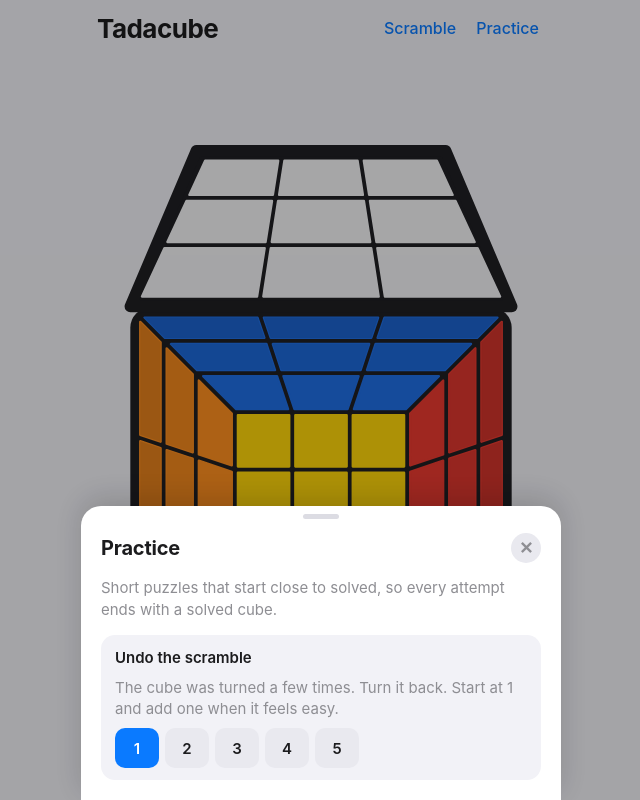
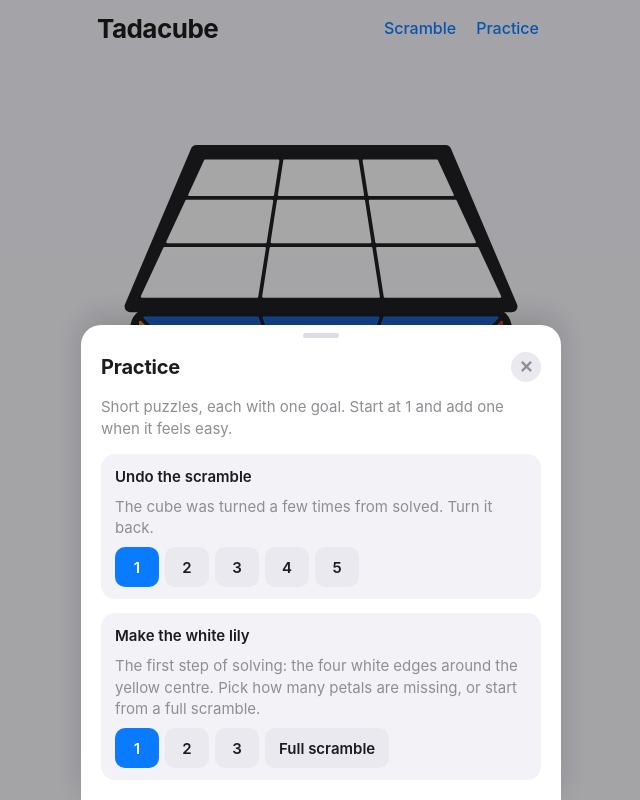
Before and after one commit to vikdoro/cube, a Vue app: page / in a window 1280 px wide. Both pictures are taken after a click on the button "Practice". Shown: the whole page, without its empty margins (319-959 px from the left). Built offline with nearby package versions, Linux system fonts and the light colour scheme.

Commit message:
Add white lily practice drill and position-based keyboard controls

```diff
--- a/src/components/DrillDoneSheet.vue
+++ b/src/components/DrillDoneSheet.vue
@@ -3,11 +3,11 @@
 import { computed } from 'vue'
 import { MAX_LEVEL, usePractice } from '../composables/usePractice'
 import { useSheets } from '../composables/useSheets'
-import { plural } from '../text'
+import { doneTitle, levelName, plural } from '../text'
 import BottomSheet from './BottomSheet.vue'
 
 const sheets = useSheets()
-const { drill, nextPuzzle, startUndo } = usePractice()
+const { drill, nextPuzzle, start } = usePractice()
 
 const summary = computed(() => {
   const d = drill.value
@@ -19,16 +19,16 @@ const summary = computed(() => {
 /** A clean solve (shortest, no hints) offers the next level up. */
 const levelUp = computed(() => {
   const d = drill.value
-  return d && d.par !== null && d.moves <= d.par && !d.hints && d.level < MAX_LEVEL ? d.level + 1 : null
+  return d && d.par !== null && d.moves <= d.par && !d.hints && d.level < MAX_LEVEL[d.kind] ? d.level + 1 : null
 })
 </script>
 
 <template>
-  <BottomSheet :open="sheets.current.value === 'done'" :title="drill ? `Solved in ${plural(drill.moves, 'move')}` : 'Solved'" @close="sheets.close">
+  <BottomSheet :open="sheets.current.value === 'done'" :title="drill ? doneTitle(drill) : 'Solved'" @close="sheets.close">
     <p>{{ summary }}</p>
     <div class="actions">
       <button class="btn primary big" autofocus @click="nextPuzzle">Next puzzle</button>
-      <button v-if="levelUp" class="btn big" @click="startUndo(levelUp)">Try {{ plural(levelUp, 'move') }}</button>
+      <button v-if="drill && levelUp" class="btn big" @click="start(drill.kind, levelUp)">Try {{ levelUp === 4 && drill.kind === 'lily' ? 'a ' : '' }}{{ levelName(drill.kind, levelUp) }}</button>
       <button class="btn plain" @click="sheets.open('practice')">Back to Practice</button>
     </div>
   </BottomSheet>
--- a/src/components/DrillIntroSheet.vue
+++ b/src/components/DrillIntroSheet.vue
@@ -17,7 +17,14 @@ function startOver() {
 <template>
   <BottomSheet :open="sheets.current.value === 'intro'" :title="drill ? drillTitle(drill) : ''" @close="sheets.close">
     <template v-if="drill">
-      <ol class="steps">
+      <ol v-if="drill.kind === 'lily'" class="steps">
+        <li><span>Bring the four <b>white edges</b> round the <b>yellow centre</b>, white facing the same way as the yellow. That is the lily. The corners don't matter.</span></li>
+        <li><span v-if="drill.level < 4">{{ drill.level === 1 ? 'One petal is' : `${drill.level} petals are` }} still missing. It can be done in {{ plural(drill.par ?? 0, 'turn') }}.</span>
+          <span v-else>The cube is fully scrambled. It can be done in {{ plural(drill.par ?? 0, 'turn') }}.</span></li>
+        <li><span>Turning the yellow face moves the petals round without losing them. Turn it first to keep a petal out of the way of the next one.</span></li>
+        <li><span>Stuck? <b>Hint</b> draws the next turn on the board.</span></li>
+      </ol>
+      <ol v-else class="steps">
         <li><span>The cube was turned <b>{{ plural(drill.level, 'time') }}</b> from solved. Turn it back.</span></li>
         <li><span>Each of your turns can cancel one of them, so {{ plural(drill.level, 'turn') }} is the shortest way. Taking more is fine.</span></li>
         <li><span>A wrong turn is just one more to undo. You can't get stuck.</span></li>
--- a/src/components/PracticeSheet.vue
+++ b/src/components/PracticeSheet.vue
@@ -1,25 +1,37 @@
 <script setup lang="ts">
 import { MAX_LEVEL, usePractice } from '../composables/usePractice'
 import { useSheets } from '../composables/useSheets'
-import { plural } from '../text'
+import { levelName } from '../text'
 import BottomSheet from './BottomSheet.vue'
 
 const sheets = useSheets()
-const { drill, startUndo, resetToSolved, currentLevel } = usePractice()
+const { drill, start, resetToSolved, currentLevel } = usePractice()
 </script>
 
 <template>
   <BottomSheet :open="sheets.current.value === 'practice'" title="Practice" @close="sheets.close">
-    <p>Short puzzles that start close to solved, so every attempt ends with a solved cube.</p>
+    <p>Short puzzles, each with one goal. Start at 1 and add one when it feels easy.</p>
     <div class="pick">
       <b>Undo the scramble</b>
-      <p>The cube was turned a few times. Turn it back. Start at 1 and add one when it feels easy.</p>
+      <p>The cube was turned a few times from solved. Turn it back.</p>
       <div class="chips">
         <button
-          v-for="n in MAX_LEVEL" :key="n" class="btn level"
-          :aria-pressed="n === currentLevel()" :aria-label="`Undo ${plural(n, 'move')}`"
-          @click="startUndo(n)"
+          v-for="n in MAX_LEVEL.undo" :key="n" class="btn level"
+          :aria-pressed="n === currentLevel('undo')" :aria-label="`Undo ${levelName('undo', n)}`"
+          @click="start('undo', n)"
         >{{ n }}</button>
+      </div>
+    </div>
+    <div class="pick">
+      <b>Make the white lily</b>
+      <p>The first step of solving: the four white edges around the yellow centre. Pick how many petals are missing, or start from a full scramble.</p>
+      <div class="chips">
+        <button
+          v-for="n in MAX_LEVEL.lily" :key="n" class="btn level"
+          :class="{ wide: n === MAX_LEVEL.lily }"
+          :aria-pressed="n === currentLevel('lily')" :aria-label="`White lily, ${levelName('lily', n)}`"
+          @click="start('lily', n)"
+        >{{ n === MAX_LEVEL.lily ? 'Full scramble' : n }}</button>
       </div>
     </div>
     <button v-if="drill" class="btn plain" @click="resetToSolved">Stop practising</button>
@@ -29,5 +41,6 @@ const { drill, startUndo, resetToSolved, currentLevel } = usePractice()
 <style scoped>
 .pick { display: grid; gap: 8px; padding: 12px 14px; border-radius: 14px; background: var(--bg); }
 .level { min-width: 44px; padding: 0; }
+.level.wide { padding: 0 14px; }
 .level[aria-pressed="true"] { background: var(--accent); color: #fff; }
 </style>
--- a/src/components/TopBar.vue
+++ b/src/components/TopBar.vue
@@ -6,7 +6,7 @@ import { useCube } from '../composables/useCube'
 import { usePlayer } from '../composables/usePlayer'
 import { usePractice } from '../composables/usePractice'
 import { useSheets } from '../composables/useSheets'
-import { drillTitle, plural } from '../text'
+import { doneTitle, drillTitle, plural } from '../text'
 
 const cube = useCube()
 const { drill, startOver } = usePractice()
@@ -25,7 +25,7 @@ const canScramble = computed(() => isSolved(cube.state.value) && !drill.value)
 const count = computed(() => {
   const d = drill.value
   if (!d) return ''
-  if (d.done) return `Solved in ${plural(d.moves, 'move')}`
+  if (d.done) return doneTitle(d)
   return plural(d.moves, 'move') + (d.hints ? ` · ${plural(d.hints, 'hint')}` : '')
 })
 </script>
--- a/src/composables/useCube.ts
+++ b/src/composables/useCube.ts
@@ -2,7 +2,7 @@ import { computed, shallowRef } from 'vue'
 import type { Rolling, Turning } from '../board/frame'
 import { ARROW_FADE_MS, ARROW_HOLD_MS, LETTER_MS, prefersReducedMotion, ROLL_MS, TURN_MS } from '../board/motion'
 import { applyMove, SLOTS, SOLVED, type CubeState, type Move } from '../cube/model'
-import { IDENTITY } from '../cube/vec'
+import { IDENTITY, type Vec3 } from '../cube/vec'
 import { boardMoveName, rollTowards, toBoard, type View } from '../cube/view'
 
 /**
@@ -141,8 +141,12 @@ function setView(next: View) {
 
 /** Roll the cube so the face holding this slot comes to the middle. */
 function rollToSlot(slot: number) {
+  roll(toBoard(view.value, SLOTS[slot].normal))
+}
+
+/** Roll the cube so the face whose normal points along `n` on the board comes to the middle. */
+function roll(n: Vec3) {
   if (busy.value) return
-  const n = toBoard(view.value, SLOTS[slot].normal)
   if (n[1] === 1) return // already in the middle
   const from = view.value
   view.value = rollTowards(from, n)
@@ -170,7 +174,7 @@ function setPreview(next: Preview | null) {
 export function useCube() {
   return {
     state, view, turning, rolling, preview, now, busy, livePreview, arrows, badge,
-    turn, reset, setView, rollToSlot, showArrows, hideArrows, setPreview,
+    turn, reset, setView, roll, rollToSlot, showArrows, hideArrows, setPreview,
     /** Called as each turn starts, once the state has changed. */
     onTurnApplied: (fn: TurnListener) => { applied.push(fn) },
     /** Called when each turn has finished animating. */
--- a/src/composables/usePractice.ts
+++ b/src/composables/usePractice.ts
@@ -1,6 +1,7 @@
 import { shallowRef } from 'vue'
 import { TURN_MS } from '../board/motion'
-import { extendPath, pathFromSolved, randomTurns, type DrillKind } from '../cube/drills'
+import { extendPath, pathFromSolved, randomTurns, scramble, type DrillKind } from '../cube/drills'
+import { isLily, lilyDistance, lilyHint, lilyPuzzle } from '../cube/lily'
 import { applyMoves, inverse, isSolved, SOLVED, type CubeState, type Move } from '../cube/model'
 import { IDENTITY } from '../cube/vec'
 import { loadPractice, savePractice } from '../storage'
@@ -10,10 +11,10 @@ import { useSheets } from './useSheets'
 /** The drill in progress, if any. Replaced as a whole on every change. */
 export interface Drill {
   kind: DrillKind
-  /** How many turns the cube was scrambled by. */
+  /** Undo: how many turns the cube was scrambled by. Lily: how many petals are left to place, 4 for a full scramble. */
   level: number
   start: CubeState
-  /** The turns from solved to the start, so the hint can undo them one by one. */
+  /** Undo: the turns from solved to the start, so the hint can undo them one by one. */
   startPath: readonly Move[]
   /** The fewest turns it can be solved in, when known. */
   par: number | null
@@ -22,11 +23,14 @@ export interface Drill {
   /** A hint was shown since the last turn. */
   hintShown: boolean
   done: boolean
-  /** The turns from solved to the current position, kept up to date as the player turns. */
+  /** Undo: the turns from solved to the current position, kept up to date as the player turns. */
   path: readonly Move[]
 }
 
-export const MAX_LEVEL = 5
+export const MAX_LEVEL: Record<DrillKind, number> = { undo: 5, lily: 4 }
+
+/** Whether the drill's goal is reached. */
+const isGoal = (kind: DrillKind, state: CubeState) => kind === 'lily' ? isLily(state) : isSolved(state)
 
 const cube = useCube()
 const sheets = useSheets()
@@ -40,20 +44,37 @@ function startUndo(level = 1) {
   do start = applyMoves(SOLVED, randomTurns(level)); while (isSolved(start))
   savePractice({ level })
   const startPath = pathFromSolved(start, level)
-  drill.value = { kind: 'undo', level, start, startPath, par: level, path: startPath, ...fresh }
-  cube.reset(start)
+  begin({ kind: 'undo', level, start, startPath, par: level, path: startPath, ...fresh })
+}
+
+/** Make the white lily, with a few petals left to place or from a full scramble. Yellow starts in the middle. */
+function startLily(level = 1) {
+  const start = lilyPuzzle(() => scramble(SOLVED), level)
+  savePractice({ lilyLevel: level })
+  begin({ kind: 'lily', level, start, startPath: [], par: lilyDistance(start), path: [], ...fresh })
+  cube.setView(IDENTITY)
+}
+
+function begin(next: Drill) {
+  drill.value = next
+  cube.reset(next.start)
   sheets.close()
   // the steps are explained once, before the first puzzle; after that they are behind "Steps"
   const seen = loadPractice().seen ?? {}
-  if (!seen.undo) {
-    savePractice({ seen: { ...seen, undo: true } })
+  if (!seen[next.kind]) {
+    savePractice({ seen: { ...seen, [next.kind]: true } })
     sheets.openIntro(false)
   }
 }
 
+const START: Record<DrillKind, (level: number) => void> = { undo: startUndo, lily: startLily }
+
+/** Start a drill at a level. */
+const start = (kind: DrillKind, level: number) => START[kind](level)
+
 function nextPuzzle() {
   const d = drill.value
-  if (d) startUndo(d.level)
+  if (d) start(d.kind, d.level)
 }
 
 function retry() {
@@ -89,14 +110,16 @@ function recordTurn(move: Move) {
 
 function hint() {
   const d = drill.value
-  if (!d || d.done || cube.busy.value || !d.path.length) return
+  if (!d || d.done || cube.busy.value) return
+  const move = d.kind === 'lily' ? lilyHint(cube.state.value) : d.path.length ? inverse(d.path[d.path.length - 1]) : null
+  if (!move) return
   drill.value = { ...d, hints: d.hints + 1, hintShown: true }
-  cube.showArrows(inverse(d.path[d.path.length - 1]), 900) // hold the arrows a little longer than after a turn
+  cube.showArrows(move, 900) // hold the arrows a little longer than after a turn
 }
 
 cube.onTurnApplied(() => {
   const d = drill.value
-  if (!d || d.done || !isSolved(cube.state.value)) return
+  if (!d || d.done || !isGoal(d.kind, cube.state.value)) return
   drill.value = { ...d, done: true }
   setTimeout(() => { if (drill.value?.done) sheets.open('done') }, TURN_MS + 300) // let the last turn land first
 })
@@ -104,8 +127,12 @@ cube.onTurnApplied(() => {
 export function usePractice() {
   return {
     drill,
-    startUndo, nextPuzzle, retry, stop, resetToSolved, startOver, recordTurn, hint,
+    start, nextPuzzle, retry, stop, resetToSolved, startOver, recordTurn, hint,
     /** The level to offer: the one being played, or the last one played. */
-    currentLevel: () => drill.value?.level ?? loadPractice().level ?? 1,
+    currentLevel: (kind: DrillKind) => {
+      if (drill.value?.kind === kind) return drill.value.level
+      const memory = loadPractice()
+      return (kind === 'lily' ? memory.lilyLevel : memory.level) ?? 1
+    },
   }
 }
--- a/src/cube/drills.ts
+++ b/src/cube/drills.ts
@@ -1,10 +1,10 @@
 import { applyMove, FACES, inverse, isSolved, type CubeState, type Face, type Move } from './model'
 
 /**
- * The drill: a few random quarter turns to undo. The hint is the inverse of the last turn still standing; the player's
- * own turns cancel against it. Every attempt ends with a solved cube.
+ * The drills. Undo: a few random quarter turns to undo. The hint is the inverse of the last turn still standing; the
+ * player's own turns cancel against it. Every attempt ends with a solved cube. Lily: make the white lily (see lily.ts).
  */
-export type DrillKind = 'undo'
+export type DrillKind = 'undo' | 'lily'
 
 const AXIS: Record<Face, number> = { U: 1, D: 1, R: 0, L: 0, F: 2, B: 2 }
 const QUARTER_TURNS: Move[] = FACES.flatMap(layer => [{ layer, amount: 1 }, { layer, amount: 3 }] as Move[])
--- /dev/null
+++ b/src/cube/lily.ts
@@ -0,0 +1,71 @@
+import { applyMove, FACES, faceOf, permutation, pieceSlots, SLOTS, type CubeState, type Move } from './model'
+
+/**
+ * The white lily: the four white edges around the yellow centre, white facing the same way as the yellow, whatever the
+ * corners do. It is the first step of the beginner method, and only the four white edge stickers matter for it.
+ * Yellow is U on the cube, white D; face turns never move the centres, so the yellow face is always U.
+ */
+
+const QUARTER_TURNS: Move[] = FACES.flatMap(layer => [{ layer, amount: 1 }, { layer, amount: 3 }] as Move[])
+
+// the slots of edge stickers, and the white ones by their sticker ids
+const EDGE_SLOTS = SLOTS.filter(s => pieceSlots(s.index).length === 2).map(s => s.index)
+const WHITE_EDGES = EDGE_SLOTS.filter(id => faceOf(id) === 'D')
+const PETAL_SLOTS = EDGE_SLOTS.filter(slot => SLOTS[slot].face === 'U')
+
+// where the white edge stickers sit, as one number: the four slots sorted, in base 54
+const keyOf = (slots: number[]) => [...slots].sort((a, b) => a - b).reduce((k, s) => k * 54 + s, 0)
+const slotsOf = (key: number) => [0, 0, 0, 0].map(() => { const s = key % 54; key = Math.floor(key / 54); return s })
+
+// quarter turns away from the lily of every way the white edges can lie: 10 626 of them, found once by search
+const distance = (() => {
+  const dist = new Map([[keyOf(PETAL_SLOTS), 0]])
+  let frontier = [keyOf(PETAL_SLOTS)]
+  for (let d = 1; frontier.length; d++) {
+    const next: number[] = []
+    for (const key of frontier) {
+      for (const move of QUARTER_TURNS) {
+        const perm = permutation(move), k = keyOf(slotsOf(key).map(s => perm[s]))
+        if (!dist.has(k)) { dist.set(k, d); next.push(k) }
+      }
+    }
+    frontier = next
+  }
+  return dist
+})()
+
+const whiteSlots = (state: CubeState) => EDGE_SLOTS.filter(slot => WHITE_EDGES.includes(state[slot]))
+
+/** The fewest quarter turns to the lily. */
+export const lilyDistance = (state: CubeState) => distance.get(keyOf(whiteSlots(state)))!
+
+export const isLily = (state: CubeState) => lilyDistance(state) === 0
+
+/** How many white edges are already in place around the yellow centre. */
+export const petals = (state: CubeState) => PETAL_SLOTS.filter(slot => WHITE_EDGES.includes(state[slot])).length
+
+/** A quarter turn that brings the lily one turn closer, or null once it is made. */
+export function lilyHint(state: CubeState): Move | null {
+  const d = lilyDistance(state)
+  return d ? QUARTER_TURNS.find(move => lilyDistance(applyMove(state, move)) === d - 1)! : null
+}
+
+/**
+ * A lily puzzle from a full scramble: with `toPlace` 1–3 it stops partway along a shortest way to the lily, where that
+ * many petals are still to place (a quarter turn moves at most one petal, so the count steps through every number on
+ * the way); with 4 it is the scramble as it is.
+ */
+export function lilyPuzzle(scrambled: () => CubeState, toPlace: number): CubeState {
+  for (;;) {
+    let state = scrambled()
+    if (isLily(state)) continue
+    if (toPlace === 4) return state
+    if (petals(state) > 4 - toPlace) continue
+    let found: CubeState | null = null
+    for (let move = lilyHint(state); move; move = lilyHint(state)) {
+      if (petals(state) === 4 - toPlace) found = state
+      state = applyMove(state, move)
+    }
+    if (found) return found
+  }
+}
--- a/src/storage.ts
+++ b/src/storage.ts
@@ -4,6 +4,8 @@ import type { DrillKind } from './cube/drills'
 export interface PracticeMemory {
   /** The last "undo" level played. */
   level?: number
+  /** The last "lily" level played. */
+  lilyLevel?: number
   /** Drills whose steps have been explained once already. */
   seen?: Partial<Record<DrillKind, boolean>>
 }
--- a/src/text.ts
+++ b/src/text.ts
@@ -1,5 +1,13 @@
+import type { DrillKind } from './cube/drills'
 import type { Drill } from './composables/usePractice'
 
 export const plural = (n: number, word: string) => `${n} ${word}${n === 1 ? '' : 's'}`
 
-export const drillTitle = (d: Drill) => `Undo ${plural(d.level, 'move')}`
+/** A drill's level in a few words: "2 moves" to undo, "2 petals" or "full scramble" for the lily. */
+export const levelName = (kind: DrillKind, level: number) =>
+  kind === 'undo' ? plural(level, 'move') : level === 4 ? 'full scramble' : plural(level, 'petal')
+
+export const drillTitle = (d: Drill) => d.kind === 'undo' ? `Undo ${levelName('undo', d.level)}` : `White lily · ${levelName('lily', d.level)}`
+
+/** What the player has done once the drill's goal is reached. */
+export const doneTitle = (d: Drill) => `${d.kind === 'undo' ? 'Solved' : 'Lily'} in ${plural(d.moves, 'move')}`
```
Also changed, not shown: src/App.vue (+17 -5 lines), 1 other file (tests, documents, lock files or other folders).
